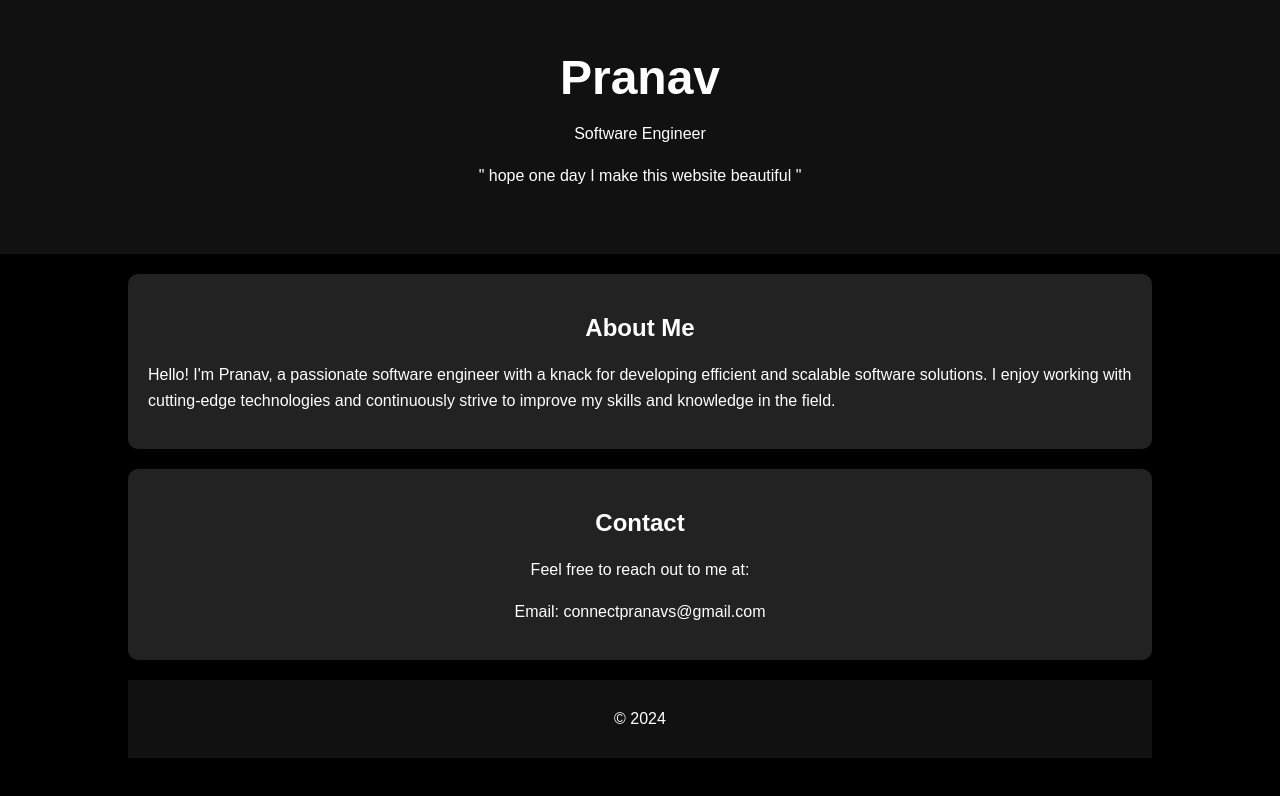
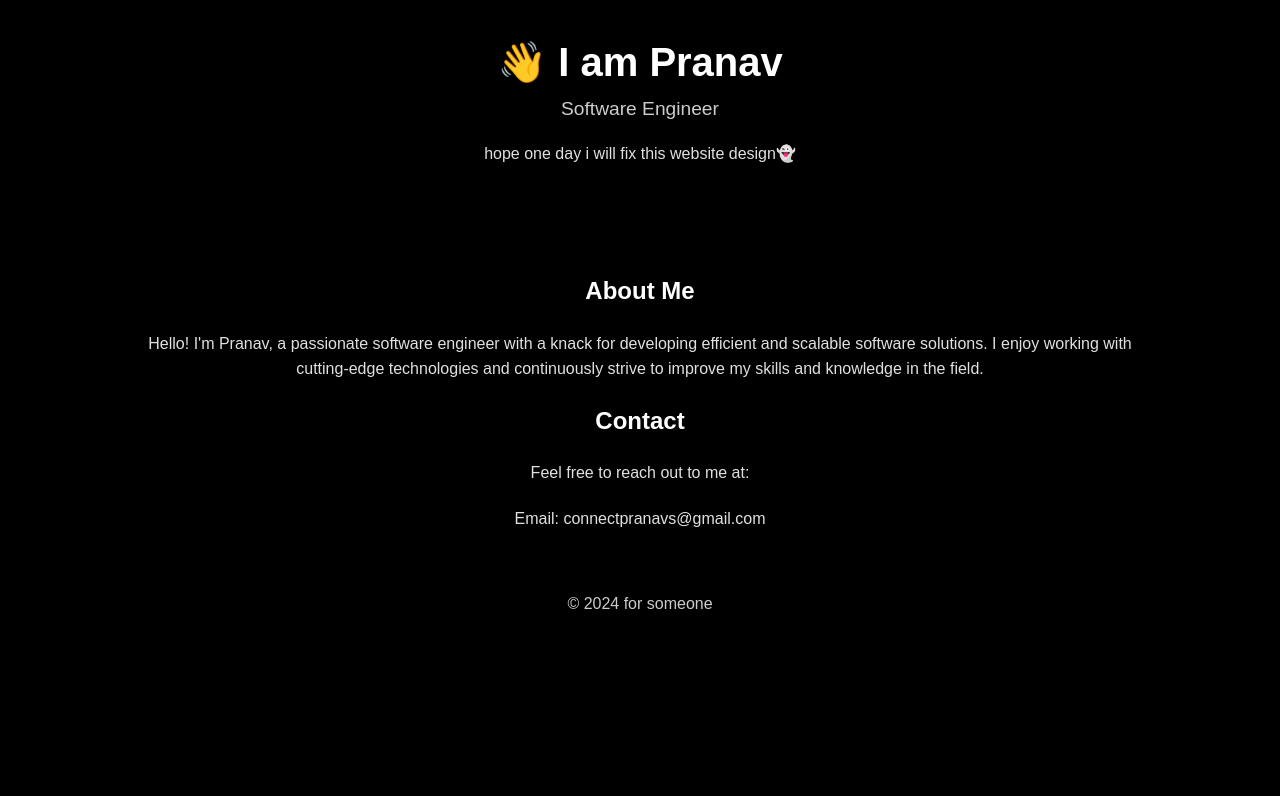
Before and after one commit to prnv404/website, a plain HTML site: page index.html in a window 1280 px wide. Drawn offline with Linux system fonts and the light colour scheme.

Commit message:
Update index.html

```diff
--- a/index.html
+++ b/index.html
@@ -6,70 +6,78 @@
     <title>Pranav's Personal Webpage</title>
     <style>
         body {
-            background-color: #000;
-            color: #fff;
-            font-family: Arial, sans-serif;
+            background-color: #000000;
+            color: #e0e0e0;
+            font-family: 'Arial', sans-serif;
             margin: 0;
             padding: 0;
+            line-height: 1.6;
         }
         header {
             text-align: center;
-            padding: 50px 0;
-            background-color: #111;
+            padding: 30px 0;
+            background-color: #000000;
         }
         header h1 {
             margin: 0;
-            font-size: 3em;
+            font-size: 2.5em;
+            color: #ffffff;
         }
-        .container {
+        header p {
+            margin: 0;
+            font-size: 1.2em;
+            color: #cccccc;
+        }
+        .content {
             width: 80%;
-            margin: auto;
-            overflow: hidden;
+            margin: 20px auto 0 auto;
             padding: 20px 0;
-        }
-        .section {
-            padding: 20px;
-            background-color: #222;
-            margin-bottom: 20px;
-            border-radius: 10px;
+            text-align: center;
         }
         h2 {
             text-align: center;
+            color: #ffffff;
+        }
+        p {
             margin-bottom: 20px;
         }
-        p {
-            line-height: 1.6;
+        a {
+            color: #1e90ff;
+            text-decoration: none;
         }
-        .contact-info {
-            text-align: center;
+        a:hover {
+            text-decoration: underline;
         }
         footer {
             text-align: center;
-            padding: 10px 0;
-            background-color: #111;
+            padding: 20px 0;
+            background-color: #000000;
+        }
+        footer p {
+            margin: 0;
+            color: #cccccc;
         }
     </style>
 </head>
 <body>
     <header>
-        <h1>Pranav</h1>
+        <h1>👋 I am Pranav</h1>
         <p>Software Engineer</p>
-         <p>" hope one day I make this website beautiful "</p>
+        <blockquote>
+     hope one day i will fix this website design👻
+</blockquote>
+
     </header>
-    <div class="container">
-        <div class="section" id="about-me">
-            <h2>About Me</h2>
-            <p>Hello! I'm Pranav, a passionate software engineer with a knack for developing efficient and scalable software solutions. I enjoy working with cutting-edge technologies and continuously strive to improve my skills and knowledge in the field.</p>
-        </div>
-        <div class="section" id="contact">
-            <h2>Contact</h2>
-            <p class="contact-info">Feel free to reach out to me at:</p>
-            <p class="contact-info">Email: connectpranavs@gmail.com</p>
-<!--             <p class="contact-info">LinkedIn: <a href="#" style="color: #fff;">linkedin.com/in/pranav</a></p>
-        </div> -->
+    <div class="content">
+        <h2>About Me</h2>
+        <p>Hello! I'm Pranav, a passionate software engineer with a knack for developing efficient and scalable software solutions. I enjoy working with cutting-edge technologies and continuously strive to improve my skills and knowledge in the field.</p>
+
+        <h2>Contact</h2>
+        <p>Feel free to reach out to me at:</p>
+        <p>Email: connectpranavs@gmail.com</p>
     </div>
     <footer>
-        <p>&copy; 2024 </p>
+        <p>&copy; 2024 for someone</p>
     </footer>
 </body>
 </html>
```
